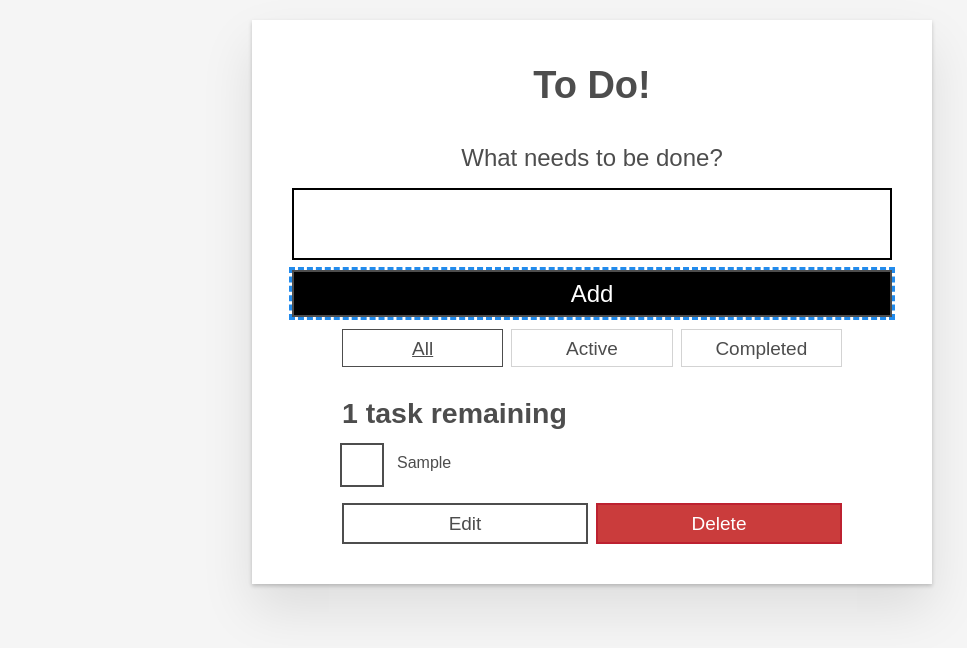
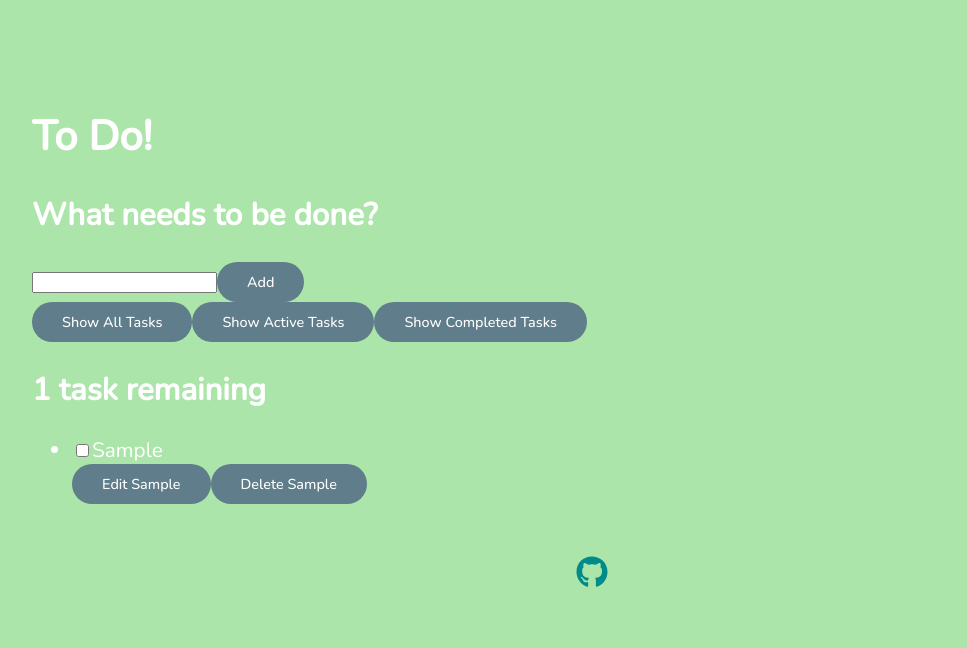
Before and after one commit to hello-sora/todo-react, a React (Create React App) app: page / in a window 1280 px wide. Both pictures are taken after typing "Sample" into the empty fields and a click on the button "Add". Shown: the top 648 px of the page, without its empty margins (48-1015 px from the left). Built offline with nearby package versions, Linux system fonts and the light colour scheme.

Commit message:
Make stylistic edits

```diff
--- a/package.json
+++ b/package.json
@@ -9,6 +9,7 @@
     "nanoid": "^5.0.4",
     "react": "^18.2.0",
     "react-dom": "^18.2.0",
+    "react-icons": "^4.12.0",
     "react-scripts": "5.0.1",
     "web-vitals": "^2.1.4"
   },
--- a/src/App.js
+++ b/src/App.js
@@ -3,6 +3,7 @@ import Form from "./components/Form";
 import FilterButton from "./components/FilterButton";
 import Todo from "./components/Todo";
 import { nanoid } from "nanoid";
+import {FaGithub} from 'react-icons/fa'
 
 function usePrevious(value) {
   const ref = useRef();
@@ -120,6 +121,9 @@ function App(props) {
         aria-labelledby="list-heading">
         {taskList}
       </ul>
+      <div class="footer">
+		    <a href='https://github.com/hello-sora' target='_blank' rel="noopener noreferrer"><FaGithub className='github'/></a>
+	    </div>
     </div>
   );
 }
--- a/src/components/FilterButton.js
+++ b/src/components/FilterButton.js
@@ -9,7 +9,7 @@ function FilterButton(props) {
             onClick={() => props.setFilter(props.name)}>
           <span className="visually-hidden">Show </span>
           <span>{props.name} </span>
-          <span className="visually-hidden"> tasks</span>
+          <span className="visually-hidden"> Tasks</span>
         </button>
     );
 }
--- a/src/components/Todo.js
+++ b/src/components/Todo.js
@@ -49,11 +49,11 @@ function Todo(props) {
                 className="btn todo-cancel"
                 onClick={() => setEditing(false)}>
                 Cancel
-                <span className="visually-hidden">renaming {props.name}</span>
+                <span className="visually-hidden"> renaming {props.name}</span>
             </button>
             <button type="submit" className="btn btn__primary todo-edit">
               Save
-              <span className="visually-hidden">new name for {props.name}</span>
+              <span className="visually-hidden"> new name for {props.name}</span>
             </button>
           </div>
         </form>
--- a/src/index.css
+++ b/src/index.css
@@ -1,292 +1,197 @@
-/* RESETS */
-*,
-*::before,
-*::after {
+@import url("https://fonts.googleapis.com/css2?family=Nunito:wght@200;400;500&display=swap");
+
+:root {
+	--bg-color: rgb(171, 229, 169);
+	--alt-bg-color: #0000004d;
+	--font-color: #ffffff;
+	--alt-font-color: #222222;
+	--primary-color: #607d8b;
+	--secondary-color: #93B5C6;
+}
+* {
+  margin: center;
+  padding: center;
   box-sizing: border-box;
-}
-*:focus {
-  outline: 3px dashed #228bec;
-  outline-offset: 0;
-}
-html {
-  font: 62.5% / 1.15 sans-serif;
-}
-h1,
-h2 {
-  margin-bottom: 0;
-}
-ul {
-  list-style: none;
-  padding: 0;
-}
-button {
-  border: none;
-  margin: 0;
-  padding: 0;
-  width: auto;
-  overflow: visible;
-  background: transparent;
-  color: inherit;
-  font: inherit;
-  line-height: normal;
-  -webkit-font-smoothing: inherit;
-  -moz-osx-font-smoothing: inherit;
-  appearance: none;
-}
-button::-moz-focus-inner {
-  border: 0;
-}
-button,
-input,
-optgroup,
-select,
-textarea {
-  font-family: inherit;
-  font-size: 100%;
-  line-height: 1.15;
-  margin: 0;
-}
-button,
-input {
-  overflow: visible;
-}
-input[type="text"] {
-  border-radius: 0;
 }
 body {
   width: 100%;
-  max-width: 68rem;
+  max-width: 70rem;
   margin: 0 auto;
-  font:
-    1.6rem/1.25 Arial,
-    sans-serif;
-  background-color: #f5f5f5;
-  color: #4d4d4d;
+  background: var(--bg-color);
+  color: var(--font-color);
+  font-family: "Nunito", sans-serif;
+  padding: 80px 0;
+  position: relative;
+  font-size: 130%;
+  transition: all 0.3s linear;
 }
-@media screen and (min-width: 620px) {
-  body {
-    font-size: 1.9rem;
-    line-height: 1.31579;
+.container {
+  width: 80%;
+  max-width: 900px;
+  padding: 30px;
+  margin: 0 auto;
+    background: var(--alt-bg-color);
+  border-radius: 20px;
+  text-align: center;
+  box-shadow: 0 0 20px 0px #00000045;
+}
+@media (max-width: 768px) {
+  .container {
+    padding: 20px;
+    width: 90%;
   }
 }
-/*END RESETS*/
-/* GLOBAL STYLES */
-.form-group > input[type="text"] {
-  display: inline-block;
-  margin-top: 0.4rem;
+.container .head {
+  width: 100%;
+  display: grid;
+  grid-template-columns: 70% 29%;
+  gap: 1%;
+  margin-bottom: 50px;
 }
-.btn {
-  padding: 0.8rem 1rem 0.7rem;
-  border: 0.2rem solid #4d4d4d;
-  cursor: pointer;
-  text-transform: capitalize;
-}
-.btn.toggle-btn {
-  border-width: 1px;
-  border-color: #d3d3d3;
-}
-.btn.toggle-btn[aria-pressed="true"] {
-  text-decoration: underline;
-  border-color: #4d4d4d;
-}
-.btn__danger {
-  color: #fff;
-  background-color: #ca3c3c;
-  border-color: #bd2130;
-}
-.btn__filter {
-  border-color: lightgrey;
-}
-.btn__primary {
-  color: #fff;
-  background-color: #000;
-}
-.btn-group {
-  display: flex;
-  justify-content: space-between;
-}
-.btn-group > * {
-  flex: 1 1 49%;
-}
-.btn-group > * + * {
-  margin-left: 0.8rem;
-}
-.label-wrapper {
-  margin: 0;
-  flex: 0 0 100%;
-  text-align: center;
-}
-.visually-hidden {
-  position: absolute !important;
-  height: 1px;
-  width: 1px;
-  overflow: hidden;
-  clip: rect(1px 1px 1px 1px);
-  clip: rect(1px, 1px, 1px, 1px);
-  white-space: nowrap;
-}
-[class*="stack"] > * {
-  margin-top: 0;
-  margin-bottom: 0;
-}
-.stack-small > * + * {
-  margin-top: 1.25rem;
-}
-.stack-large > * + * {
-  margin-top: 2.5rem;
-}
-@media screen and (min-width: 550px) {
-  .stack-small > * + * {
-    margin-top: 1.4rem;
-  }
-  .stack-large > * + * {
-    margin-top: 2.8rem;
+@media (max-width: 768px) {
+  .container .head {
+    grid-template-columns: 1fr;
+    gap: 5px;
   }
 }
-.stack-exception {
-  margin-top: 1.2rem;
+.head input {
+  padding: 13px 20px;
+  outline: none;
+  border: none;
+  background-color: #eee;
+  border-radius: 10px;
+  font-size: 0.9rem;
+  font-family: inherit;
 }
-/* END GLOBAL STYLES */
-.todoapp {
-  background: #fff;
-  margin: 2rem 0 4rem 0;
-  padding: 1rem;
-  position: relative;
-  box-shadow:
-    0 2px 4px 0 rgb(0 0 0 / 20%),
-    0 2.5rem 5rem 0 rgb(0 0 0 / 10%);
+button {
+  cursor: pointer;
+  background-color: var(--primary-color);
+  padding: 10px 30px;
+  border-radius: 100px;
+  border: none;
+  font-size: 0.9rem;
+  font-weight: 500;
+  font-family: inherit;
+  color: var(--font-color);
+  transition: all 0.3s ease;
 }
-@media screen and (min-width: 550px) {
-  .todoapp {
-    padding: 4rem;
+button:hover {
+  opacity: 0.7;
+}
+.filter {
+  margin: 0 auto 40px;
+  display: flex;
+  justify-content: center;
+  align-items: center;
+  gap: 5px;
+}
+@media (max-width: 576px) {
+  .filter {
+    flex-direction: column;
   }
 }
-.todoapp > * {
-  max-width: 50rem;
-  margin-left: auto;
-  margin-right: auto;
+.filter button.active {
+  background-color: var(--secondary-color);
+  color: #333;
 }
-.todoapp > form {
-  max-width: 100%;
+.tasks-wrapper {
+  list-style: none;
+  padding: 0 50px;
+  display: flex;
+  flex-direction: column;
+  gap: 20px;
+  color: var(--font-color);
+  max-height: 400px;
+  overflow-y: auto;
 }
-.todoapp > h1 {
-  display: block;
-  max-width: 100%;
-  text-align: center;
-  margin: 0;
-  margin-bottom: 1rem;
-}
-.label__lg {
-  line-height: 1.01567;
-  font-weight: 300;
-  padding: 0.8rem;
-  margin-bottom: 1rem;
-  text-align: center;
-}
-.input__lg {
-  padding: 2rem;
-  border: 2px solid #000;
-}
-.input__lg:focus {
-  border-color: #4d4d4d;
-  box-shadow: inset 0 0 0 2px;
-}
-[class*="__lg"] {
-  display: inline-block;
-  width: 100%;
-  font-size: 1.9rem;
-}
-[class*="__lg"]:not(:last-child) {
-  margin-bottom: 1rem;
-}
-@media screen and (min-width: 620px) {
-  [class*="__lg"] {
-    font-size: 2.4rem;
+@media (max-width: 768px) {
+  .tasks-wrapper {
+    padding: 0 5px;
+    gap: 5px;
   }
 }
-/* Todo item styles */
-.todo {
+.task {
+  background-color: var(--primary-color);
+  padding: 4px 20px 5px 30px;
+  border-radius: 10px;
   display: flex;
-  flex-direction: row;
-  flex-wrap: wrap;
+  gap: 5px;
+  align-items: center;
+  text-align: left;
+  transition: all 0.5s ease;
 }
-.todo > * {
-  flex: 0 0 100%;
+.task p {
+  font-size: 1rem;
+  text-transform: capitalize;
+  flex: 1;
 }
-.todo-text {
+.task button {
+  background-color: transparent;
+  color: var(--alt-font-color);
+  width: 40px;
+  height: 40px;
+  border-radius: 50%;
+  padding: 0;
+  font-weight: bold;
+  font-size: 1rem;
+  display: flex;
+  align-items: center;
+  justify-content: center;
+  transition: 0.7s;
+}
+.task button:hover {
+  color: var(--primary-color);
+  background-color: var(--alt-font-color);
+  opacity: 0.85;
+  border-radius: 10px;
+}
+.tasks-wrapper .task-done {
+  opacity: 0.5;
+}
+.tasks-wrapper .task-done p {
+  text-decoration: line-through;
+  font-style: italic;
+}
+.color-container {
+  position: absolute;
+  width: 100px;
+  height: 80px;
+  display: grid;
+  grid-template-columns: repeat(3, 1fr);
+  background: #eee;
+  padding: 3px;
+  gap: 3px;
+  border-radius: 10px;
+  z-index: 3;
+}
+.color-container > span {
+  border-radius: 5px;
+}
+::-webkit-scrollbar {
+  width: 0.5rem;
+  border-radius: 10px;
+}
+::-webkit-scrollbar-track {
+  box-shadow: inset 0 0 6px rgba(0, 0, 0, 0.3);
+  border-radius: 10px;
+}
+::-webkit-scrollbar-thumb {
+  background-color: #00b3b3;
+  outline: 0px inset #7fffd4;
+  border-radius: 10px;
+  height: 50px;
+}
+.preventClick {
+  pointer-events: none;
+}
+.footer {
+  position: absolute;
+  bottom: 0;
   width: 100%;
-  min-height: 4.4rem;
-  padding: 0.4rem 0.8rem;
-  border: 2px solid #565656;
+  text-align: center;
+  margin: 10px auto;
 }
-.todo-text:focus {
-  box-shadow: inset 0 0 0 2px;
+.github {
+	font-size: 2rem;
+	color: darkcyan;
 }
-/* CHECKBOX STYLES */
-.c-cb {
-  box-sizing: border-box;
-  font-family: Arial, sans-serif;
-  -webkit-font-smoothing: antialiased;
-  font-weight: 400;
-  font-size: 1.6rem;
-  line-height: 1.25;
-  display: block;
-  position: relative;
-  min-height: 44px;
-  padding-left: 40px;
-  clear: left;
-}
-.c-cb > label::before,
-.c-cb > input[type="checkbox"] {
-  box-sizing: border-box;
-  top: -2px;
-  left: -2px;
-  width: 44px;
-  height: 44px;
-}
-.c-cb > input[type="checkbox"] {
-  -webkit-font-smoothing: antialiased;
-  cursor: pointer;
-  position: absolute;
-  z-index: 1;
-  margin: 0;
-  opacity: 0;
-}
-.c-cb > label {
-  font-size: inherit;
-  font-family: inherit;
-  line-height: inherit;
-  display: inline-block;
-  margin-bottom: 0;
-  padding: 8px 15px 5px;
-  cursor: pointer;
-  touch-action: manipulation;
-}
-.c-cb > label::before {
-  content: "";
-  position: absolute;
-  border: 2px solid currentcolor;
-  background: transparent;
-}
-.c-cb > input[type="checkbox"]:focus + label::before {
-  border-width: 4px;
-  outline: 3px dashed #228bec;
-}
-.c-cb > label::after {
-  box-sizing: content-box;
-  content: "";
-  position: absolute;
-  top: 11px;
-  left: 9px;
-  width: 18px;
-  height: 7px;
-  transform: rotate(-45deg);
-  border: solid;
-  border-width: 0 0 5px 5px;
-  border-top-color: transparent;
-  opacity: 0;
-  background: transparent;
-}
-.c-cb > input[type="checkbox"]:checked + label::after {
-  opacity: 1;
-}
```
Also changed, not shown: 1 other file (tests, documents, lock files or other folders).
